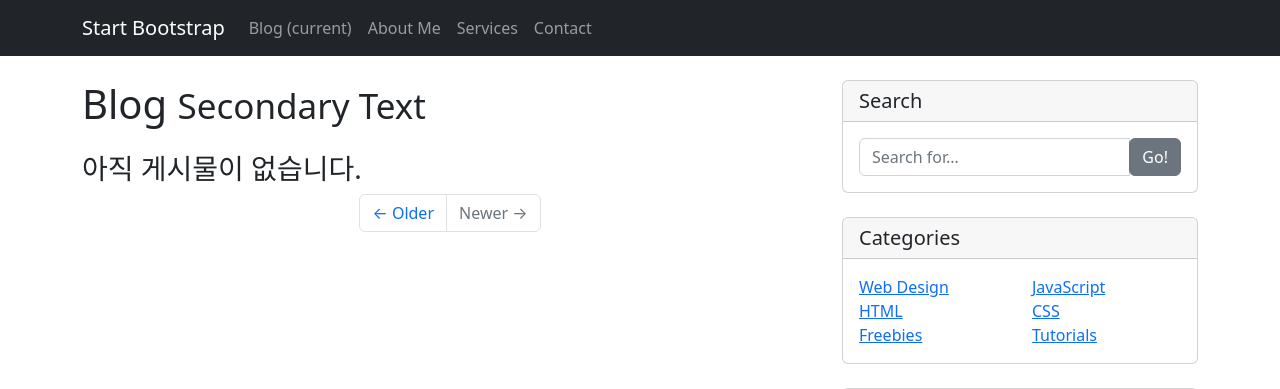
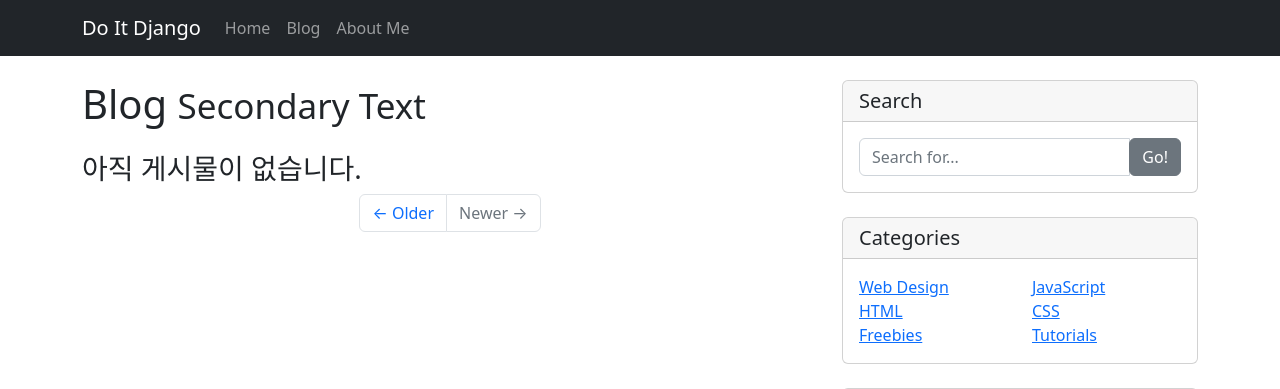
Before and after one commit to nidolight/djangoPublish, a Django app: page /blog/ in a window 1280 px wide. Shown: the top 389 px of the page. Run offline with Django 4.2, Linux system fonts and the light colour scheme; data that the repository does not hold is empty; some libraries are stand-ins or nearby versions.

Commit message:
navbar, footer modulized

```diff
--- a/blog/templates/blog/base.html
+++ b/blog/templates/blog/base.html
@@ -21,33 +21,7 @@
 
 <body>
 
-  <!-- Navigation -->
-  <nav class="navbar navbar-expand-lg navbar-dark bg-dark fixed-top">
-    <div class="container">
-      <a class="navbar-brand" href="#">Start Bootstrap</a>
-      <button class="navbar-toggler" type="button" data-toggle="collapse" data-target="#navbarResponsive" aria-controls="navbarResponsive" aria-expanded="false" aria-label="Toggle navigation">
-        <span class="navbar-toggler-icon"></span>
-      </button>
-      <div class="collapse navbar-collapse" id="navbarResponsive">
-        <ul class="navbar-nav ml-auto">
-          <li class="nav-item active">
-            <a class="nav-link" href="#">Blog
-              <span class="sr-only">(current)</span>
-            </a>
-          </li>
-          <li class="nav-item">
-            <a class="nav-link" href="#">About Me</a>
-          </li>
-          <li class="nav-item">
-            <a class="nav-link" href="#">Services</a>
-          </li>
-          <li class="nav-item">
-            <a class="nav-link" href="#">Contact</a>
-          </li>
-        </ul>
-      </div>
-    </div>
-  </nav>
+  {% include 'blog/navbar.html' %}
 
   <!-- Page Content -->
   <div class="container">
@@ -127,13 +101,7 @@
   </div>
   <!-- /.container -->
 
-  <!-- Footer -->
-  <footer class="py-5 bg-dark">
-    <div class="container">
-      <p class="m-0 text-center text-white">Copyright &copy; Your Website 2020</p>
-    </div>
-    <!-- /.container -->
-  </footer>
+  {% include 'blog/footer.html' %}
 
   <!-- Bootstrap core JavaScript -->
   <script src="vendor/jquery/jquery.min.js"></script>
--- /dev/null
+++ b/blog/templates/blog/footer.html
@@ -0,0 +1,7 @@
+  <!-- Footer -->
+  <footer class="py-5 bg-dark">
+    <div class="container">
+      <p class="m-0 text-center text-white">Copyright &copy; Your Website 2020</p>
+    </div>
+    <!-- /.container -->
+  </footer>
--- /dev/null
+++ b/blog/templates/blog/navbar.html
@@ -0,0 +1,22 @@
+<!-- Navigation -->
+  <nav class="navbar navbar-expand-lg navbar-dark bg-dark fixed-top">
+    <div class="container">
+      <a class="navbar-brand" href="/">Do It Django</a>
+      <button class="navbar-toggler" type="button" data-toggle="collapse" data-target="#navbarResponsive" aria-controls="navbarResponsive" aria-expanded="false" aria-label="Toggle navigation">
+        <span class="navbar-toggler-icon"></span>
+      </button>
+      <div class="collapse navbar-collapse" id="navbarResponsive">
+        <ul class="navbar-nav ml-auto">
+          <li class="nav-item active">
+            <a class="nav-link" href="/">Home</a>
+          </li>
+          <li class="nav-item">
+            <a class="nav-link" href="/blog/">Blog</a>
+          </li>
+          <li class="nav-item">
+            <a class="nav-link" href="/about_me/">About Me</a>
+          </li>
+        </ul>
+      </div>
+    </div>
+  </nav>
--- a/blog/templates/blog/post_detail.html
+++ b/blog/templates/blog/post_detail.html
@@ -102,7 +102,6 @@
 
           </div>
         </div>
-
-  </div>
+    </div>
 
 {% endblock %}
```
Also changed, not shown: blog/tests.py (+30 -11 lines).
